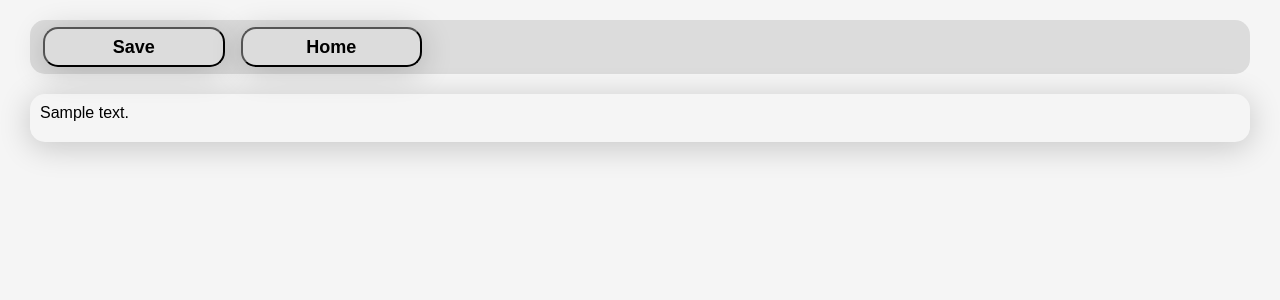
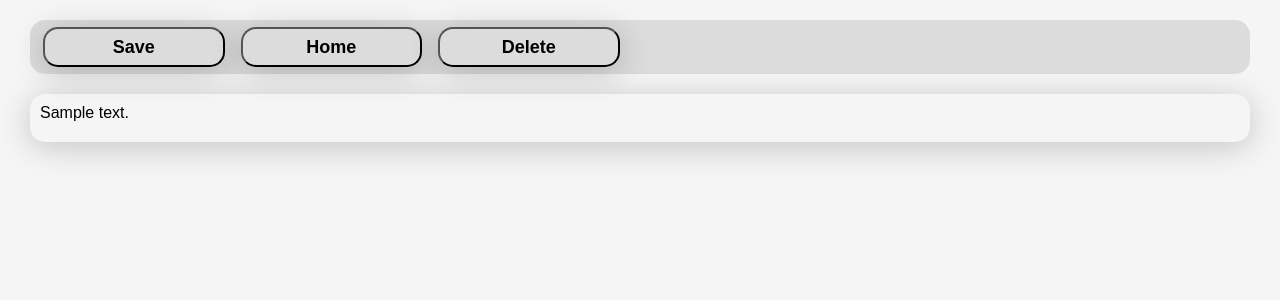
Before and after one commit to Flopflak/PrivateOffice, a Flask app: template templates/view_doc.html in a window 1280 px wide. Shown: the part 125-425 px from the top of the page. Run offline with Flask 3, Linux system fonts and the light colour scheme; the template is opened without the code that fills it: most values are stand-ins (such as "Sample title", 1, 10 or a date in 2020).

Commit message:
Added ability to delete files.

```diff
--- a/main.py
+++ b/main.py
@@ -3,6 +3,10 @@ import os, hashlib
 
 # Create an instance of the Flask class
 app = Flask(__name__)
+
+def is_file_in_directory(directory, filename):
+    filepath = os.path.join(directory, filename)
+    return os.path.isfile(filepath)
 
 # Define a route and its corresponding view function
 @app.route('/')
@@ -119,6 +123,18 @@ def create_file():
                 f.close()
             return redirect("/sheets/" + fn+ft)
 
+@app.route("/delete_file/<filename>")
+def delete_file(filename):
+    user = request.cookies.get("user")
+    if is_file_in_directory(f"./files/{user}/docs/", filename):
+        os.remove(f"./files/{user}/docs/{filename}")
+    elif is_file_in_directory(f"./files/{user}/sheets/", filename):
+        os.remove(f"./files/{user}/sheets/{filename}")
+    else:
+        return "File not found</br><a href='/'>Go Home</a>"
+
+    return redirect(url_for("index"))
+
 # Run the Flask application if this script is executed directly
 if __name__ == '__main__':
     app.run(debug=True, port=80)
--- a/templates/view_doc.html
+++ b/templates/view_doc.html
@@ -5,7 +5,7 @@
 {% block header %}<h1 style="text-align: left;" contenteditable="true" id="name">{{ filename }}</h1>{% endblock %}
 
 {% block content %}
-    <div class="options"><button onclick="handleButtonClick()">Save</button><button onclick="window.location = '/'">Home</button></div>
+    <div class="options"><button onclick="handleButtonClick()">Save</button><button onclick="window.location = '/'">Home</button><button onclick="window.location = '/delete_file/{{ filename }}'">Delete</button></div>
     <div class="text_editor">
         <p contenteditable="true" id="content">{{ content }}</p>
     </div>
--- a/templates/view_sheet.html
+++ b/templates/view_sheet.html
@@ -35,7 +35,7 @@
 {% block header %}<h1 style="text-align: left;" contenteditable="true" id="name">{{ filename }}</h1>{% endblock %}
 
 {% block content %}
-    <div class="options"><button onclick="handleButtonClick()">Save</button><button onclick="window.location = '/'">Home</button></div>
+    <div class="options"><button onclick="handleButtonClick()">Save</button><button onclick="window.location = '/'">Home</button><button onclick="window.location = '/delete_file/{{ filename }}'">Delete</button></div>
     <div id="mainDiv">
       {% if content == "": %}
         {% for i in range(0, 200*200) %}
```
Also changed, not shown: 1 other file.
